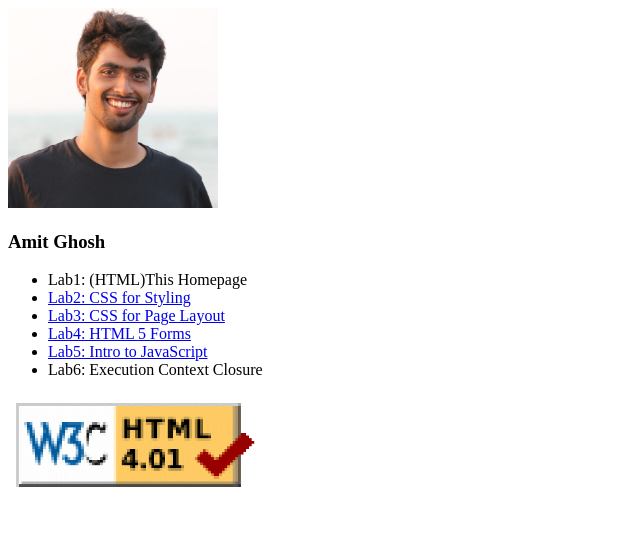
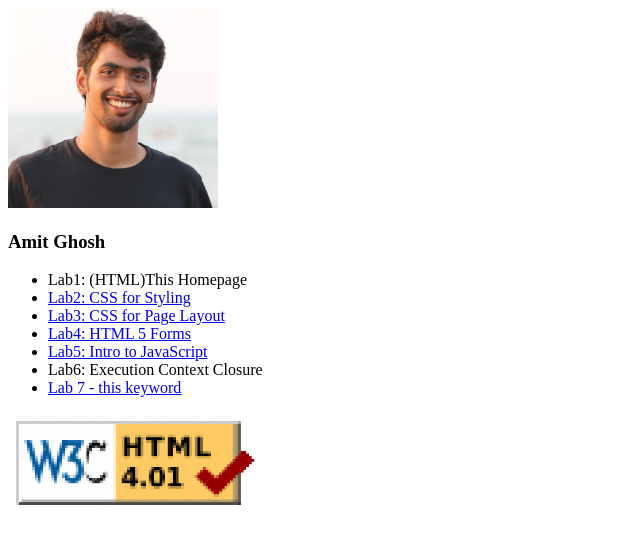
Before and after one commit to amitbd1508/wap.github.io, a plain HTML site: page index.html in a window 1280 px wide. Shown: the whole page, without its empty margins (0-640 px from the left). Drawn offline with Linux system fonts and the light colour scheme.

Commit message:
add link to lab 7

```diff
--- a/index.html
+++ b/index.html
@@ -19,6 +19,8 @@
         <li><a href="./lab4/index.html">Lab4: HTML 5 Forms</a></li>
         <li><a href="./lab5/index.html">Lab5: Intro to JavaScript</a></li>
         <li>Lab6: Execution Context Closure</li>
+        <li><a href="./lab7/">Lab 7 - this keyword</a></li>
+
     </ul>
 
 
```
